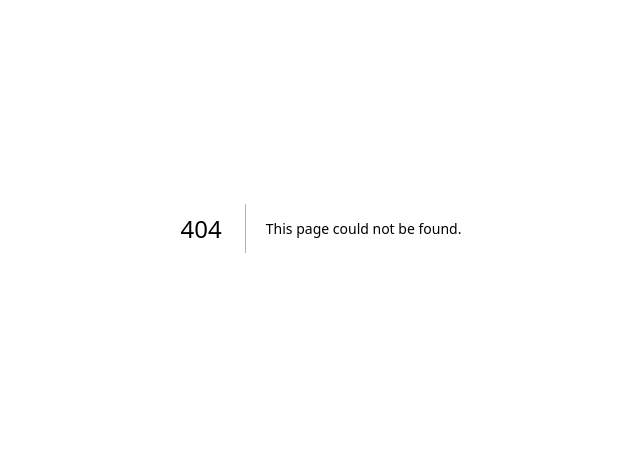
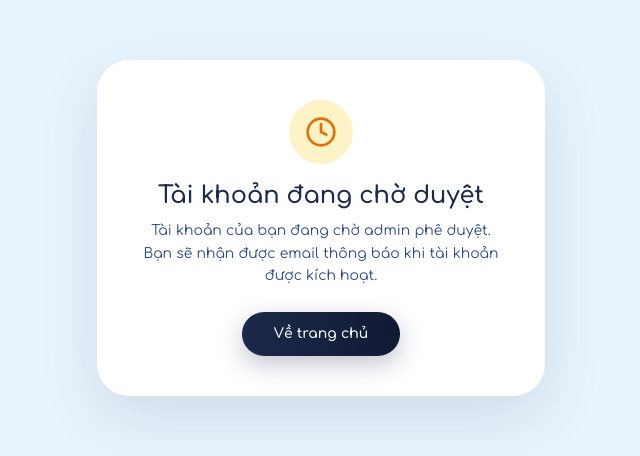
Before and after one commit to Huyen-Thuong-118/bqd-math, a Next.js app: page /cho-duyet in a window 1280 px wide. Before the commit this address had no page. Shown: the part 172-628 px from the top of the page, without its empty margins (319-959 px from the left). Built offline with nearby package versions, Linux system fonts and the light colour scheme.

Commit message:
feat(auth): trang thông báo chờ duyệt / tài khoản bị khoá

```diff
--- a/src/app/(student)/layout.tsx
+++ b/src/app/(student)/layout.tsx
@@ -2,8 +2,8 @@ import { Navbar } from "@/components/layout/Navbar";
 import { Footer } from "@/components/layout/Footer";
 
 // Route group (student): Lớp học, Ôn tập, Thi thử, Tài liệu.
-// TODO: bọc thêm auth check ở đây (redirect /login nếu chưa đăng nhập)
-// khi features/auth có session helper — xem lib/auth.ts.
+// Auth check (chưa đăng nhập / PENDING / SUSPENDED) đã chặn ở src/proxy.ts
+// trước khi request tới được layout này — xem matcher trong file đó.
 export default function StudentLayout({
   children,
 }: {
--- /dev/null
+++ b/src/app/cho-duyet/page.tsx
@@ -0,0 +1,34 @@
+import type { Metadata } from "next";
+import Link from "next/link";
+import { Clock } from "lucide-react";
+
+export const metadata: Metadata = {
+  title: "Đang chờ duyệt | BQD Math",
+};
+
+// Proxy (src/proxy.ts) điều hướng HS có status PENDING vào đây khi cố vào
+// trang cần đăng nhập — dùng chung style card với app/(auth) cho nhất quán.
+export default function PendingApprovalPage() {
+  return (
+    <div className="flex min-h-dvh items-center justify-center bg-pastel-100 px-4 py-10">
+      <div className="w-full max-w-md rounded-[2rem] bg-white p-8 text-center shadow-[0_20px_60px_rgba(27,42,74,0.12)] sm:p-10">
+        <div className="mx-auto flex size-16 items-center justify-center rounded-full bg-amber-100">
+          <Clock className="size-8 text-amber-600" aria-hidden />
+        </div>
+        <h1 className="mt-4 text-2xl font-semibold text-navy-500">
+          Tài khoản đang chờ duyệt
+        </h1>
+        <p className="mt-2 text-sm leading-relaxed text-navy-400">
+          Tài khoản của bạn đang chờ admin phê duyệt. Bạn sẽ nhận được email
+          thông báo khi tài khoản được kích hoạt.
+        </p>
+        <Link
+          href="/"
+          className="mt-6 inline-flex items-center justify-center rounded-full bg-linear-to-r from-navy-500 to-navy-700 px-8 py-3 text-sm font-semibold text-pastel-50 shadow-[0_8px_24px_rgba(27,42,74,0.28)] transition-all hover:-translate-y-0.5"
+        >
+          Về trang chủ
+        </Link>
+      </div>
+    </div>
+  );
+}
--- /dev/null
+++ b/src/app/tai-khoan-bi-khoa/page.tsx
@@ -0,0 +1,34 @@
+import type { Metadata } from "next";
+import Link from "next/link";
+import { ShieldOff } from "lucide-react";
+
+export const metadata: Metadata = {
+  title: "Tài khoản bị khóa | BQD Math",
+};
+
+// Proxy (src/proxy.ts) điều hướng HS có status SUSPENDED vào đây — dùng chung
+// style card với app/(auth) cho nhất quán.
+export default function AccountSuspendedPage() {
+  return (
+    <div className="flex min-h-dvh items-center justify-center bg-pastel-100 px-4 py-10">
+      <div className="w-full max-w-md rounded-[2rem] bg-white p-8 text-center shadow-[0_20px_60px_rgba(27,42,74,0.12)] sm:p-10">
+        <div className="mx-auto flex size-16 items-center justify-center rounded-full bg-red-100">
+          <ShieldOff className="size-8 text-red-600" aria-hidden />
+        </div>
+        <h1 className="mt-4 text-2xl font-semibold text-navy-500">
+          Tài khoản đã bị khóa
+        </h1>
+        <p className="mt-2 text-sm leading-relaxed text-navy-400">
+          Tài khoản đã bị thu hồi quyền truy cập, liên hệ giáo viên để biết
+          thêm chi tiết.
+        </p>
+        <Link
+          href="/lien-he"
+          className="mt-6 inline-flex items-center justify-center rounded-full bg-linear-to-r from-navy-500 to-navy-700 px-8 py-3 text-sm font-semibold text-pastel-50 shadow-[0_8px_24px_rgba(27,42,74,0.28)] transition-all hover:-translate-y-0.5"
+        >
+          Đi tới trang Liên hệ
+        </Link>
+      </div>
+    </div>
+  );
+}
```
